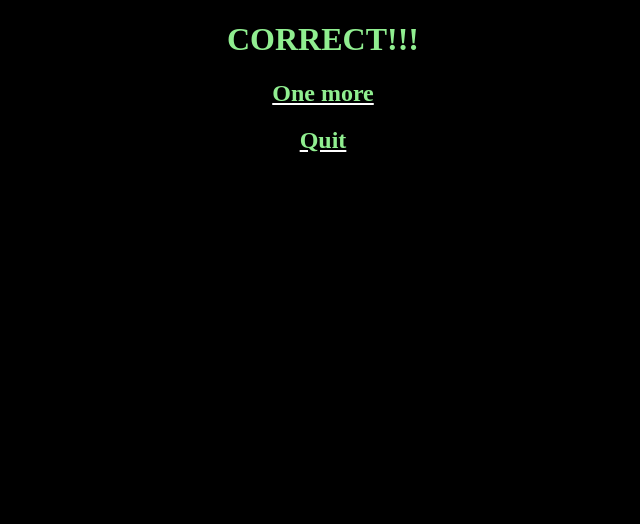
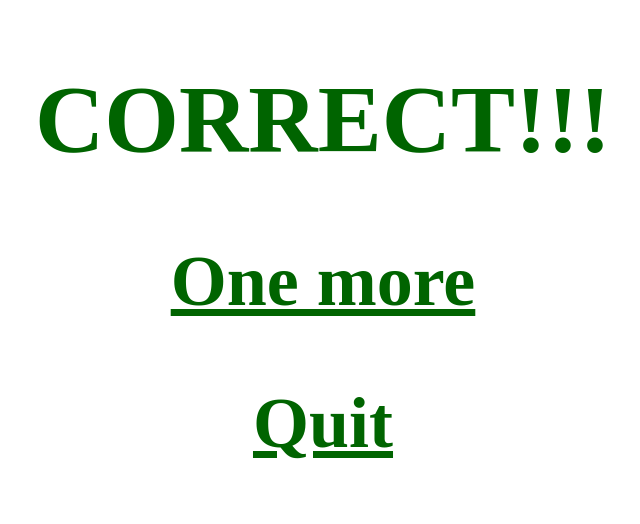
Before and after one commit to BekhruzSNiyazov/Train-your-math, a Flask app: template templates/correct.html in a window 1280 px wide. Shown: the top 524 px of the page, without its empty margins (317-957 px from the left). Run offline with Flask 2, Linux system fonts and the light colour scheme; the template is opened without the code that fills it, so the values that code supplies are empty.

Commit message:
Update correct.html

```diff
--- a/templates/correct.html
+++ b/templates/correct.html
@@ -4,14 +4,12 @@
         <title>Correct!</title>
         <style>
             html {
-                background-color: black;
-            }
-            h1, h2 {
+                color: darkgreen;
                 text-align: center;
-                color: lightgreen;
+                font-size: 300%;
             }
             a {
-                color: white;
+                color: darkgreen;
             }
         </style>
     </head>
```
